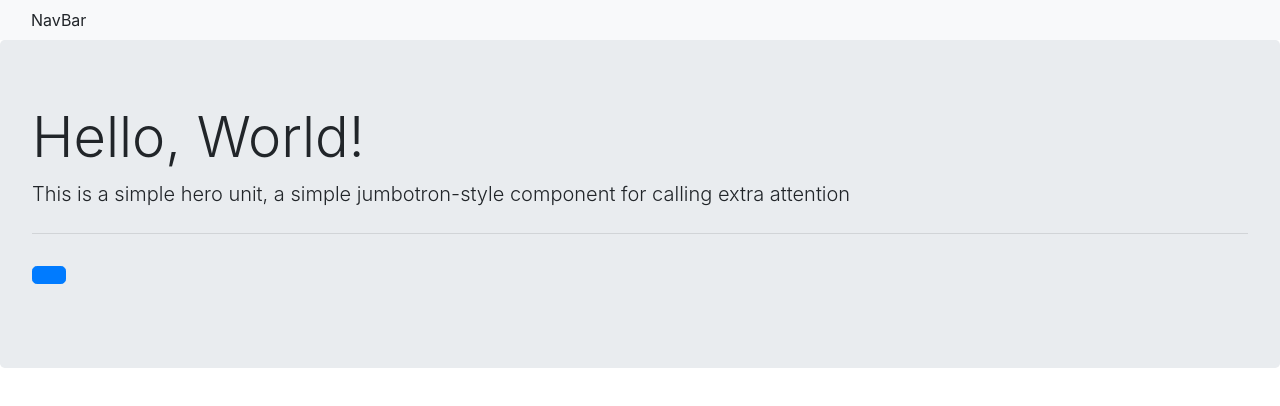
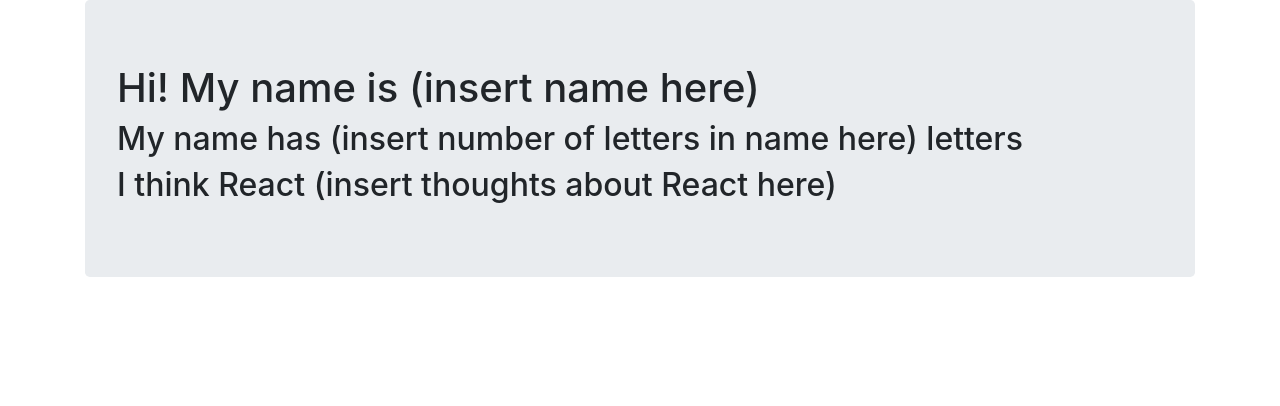
Before and after one commit to sharkattack182/react-review, a React (Create React App) app: page / in a window 1280 px wide. Shown: the top 406 px of the page. Built offline with nearby package versions, Linux system fonts and the light colour scheme.

Commit message:
JSX variables set up

```diff
--- a/src/App.js
+++ b/src/App.js
@@ -1,15 +1,8 @@
 import React from "react";
-import Nav from "./components/Nav";
-import Jumbotron from './components/Jumbotron'
+import JSXVariables from "./components/JSXVariables";
 
 function App() {
-  return (
-    <div className="container-flex">
-      <Nav />
-    <Jumbotron />
-    </div>
-
-    )
+  return <JSXVariables />;
 }
 
 export default App;
--- /dev/null
+++ b/src/components/JSXVariables.js
@@ -0,0 +1,17 @@
+import React from "react";
+
+function JSXVariables() {
+  return (
+    <div className="main-container">
+      <div className="container">
+        <div className="jumbotron">
+          <h1>Hi! My name is (insert name here)</h1>
+          <h2>My name has (insert number of letters in name here) letters</h2>
+          <h2>I think React (insert thoughts about React here)</h2>
+        </div>
+      </div>
+    </div>
+  );
+}
+
+export default JSXVariables;
--- a/src/components/Jumbotron.js
+++ /dev/null
@@ -1,18 +0,0 @@
-import React from 'react'
-
-function Jumbotron() {
-        return (
-            <div className="jumbotron">
-            <h1 className="display-4">
-                Hello, World!
-            </h1>
-            <p className="lead">This is a simple hero unit, a simple jumbotron-style component for calling extra attention</p>
-            <hr className="my-4"/>
-            <p className="lead">
-                <a href="#" className="btn-primary btn btn-lg"></a>
-            </p>
-        </div>
-        )
-}
-
-export default Jumbotron
--- a/src/components/Nav.js
+++ /dev/null
@@ -1,13 +0,0 @@
-import React from 'react'
-
-function Nav() {
-        return (
-            <div className="navbar navbar-light bg-light">
-                <div className="container-fluid">
-                    NavBar
-                </div>
-            </div>
-        )
-}
-
-export default Nav
--- a/src/index.js
+++ b/src/index.js
@@ -1,6 +1,5 @@
 import React from "react";
 import ReactDOM from "react-dom";
 import App from "./App";
-import 'bootstrap/dist/css/bootstrap.min.css';
 
 ReactDOM.render(<App />, document.getElementById("root"));
```
